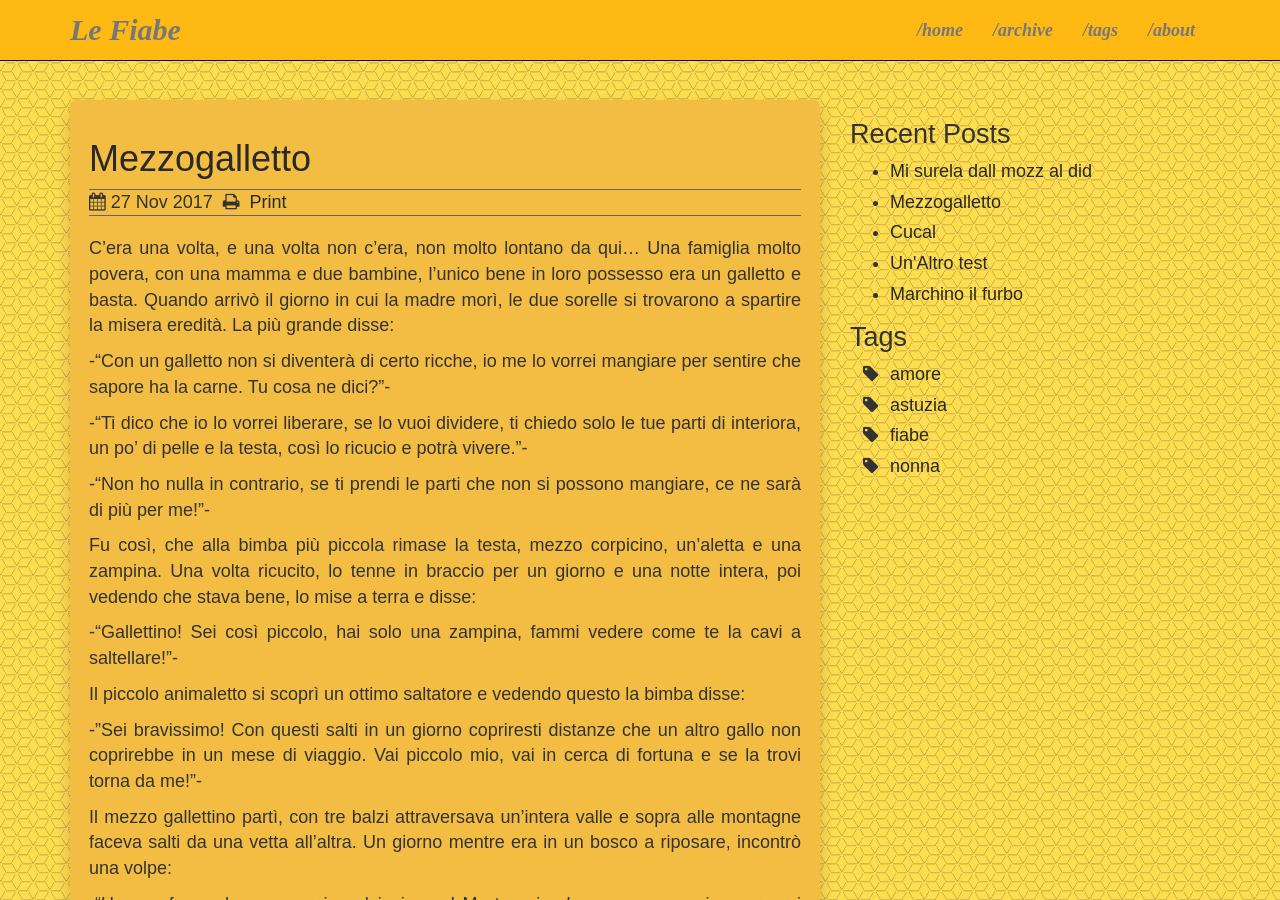
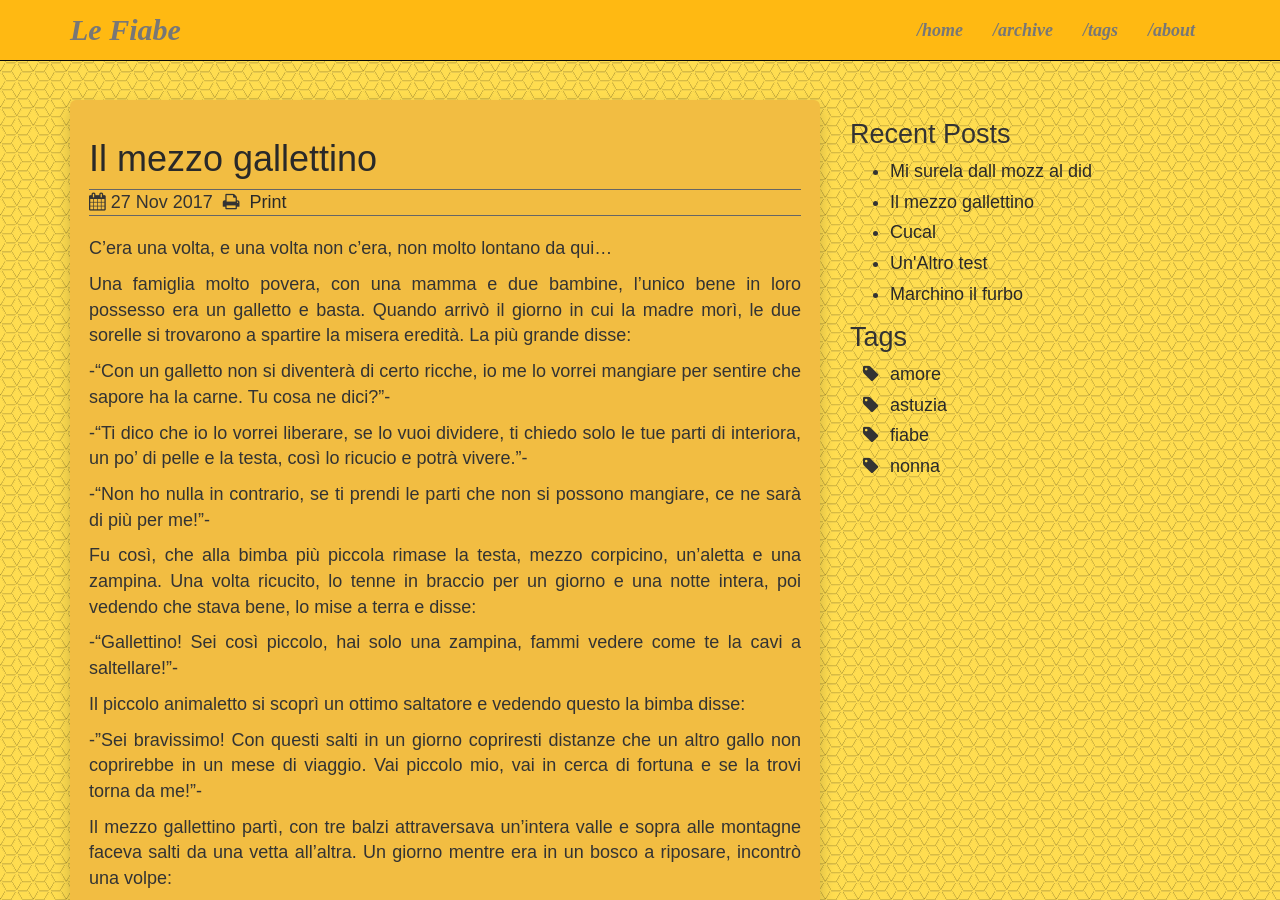
Before and after one commit to saramasi/saramasi.github.io, a Jekyll site: the page built from _posts/2017-11-27-mezzogalletto.md, in a window 1280 px wide and 900 px high. Built offline with Jekyll 4.4.1, drawn with Linux system fonts in a browser that asks for light colours; some web fonts are replaced; some of the changed lines change nothing that is shown.

Commit message:
Update 2017-11-27-mezzogalletto.md

```diff
--- a/_posts/2017-11-27-mezzogalletto.md
+++ b/_posts/2017-11-27-mezzogalletto.md
@@ -6,9 +6,16 @@
   La forza della promessa e speranza. Dove l'amore crea magia e la fortuna ti
   porta a fare un effervescente viaggio, nel nome del rispetto, dell'amicizia,
   amore e della sopravvivenza.
+title: Il mezzo gallettino
+categoty: avventura
+abstracht: >-
+  La forza della promessa e speranza. Dove l'amore crea magia e la fortuna ti
+  porta a fare un effervescente viaggio, nel nome del rispetto, dell'amicizia,
+  amore e della sopravvivenza.
 ---
 
 C'era una volta, e una volta non c'era, non molto lontano da qui...
+
 Una famiglia molto povera, con una mamma e due bambine, l'unico bene in loro possesso era un galletto e basta.
 Quando arrivò il giorno in cui la madre morì, le due sorelle si trovarono a spartire la misera eredità.
 La più grande disse:
```
